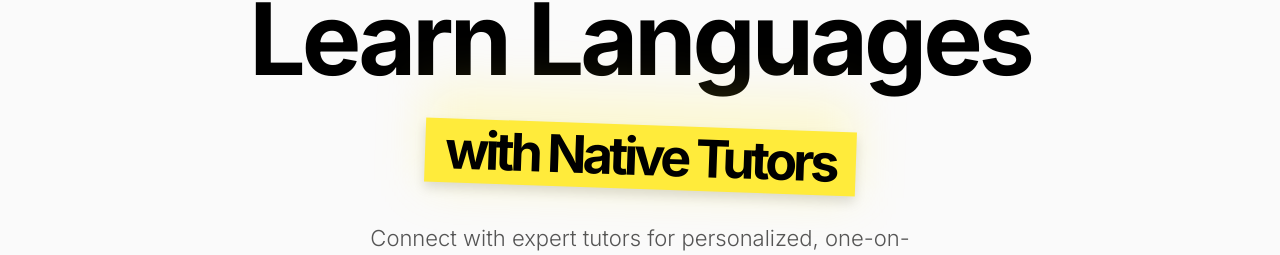
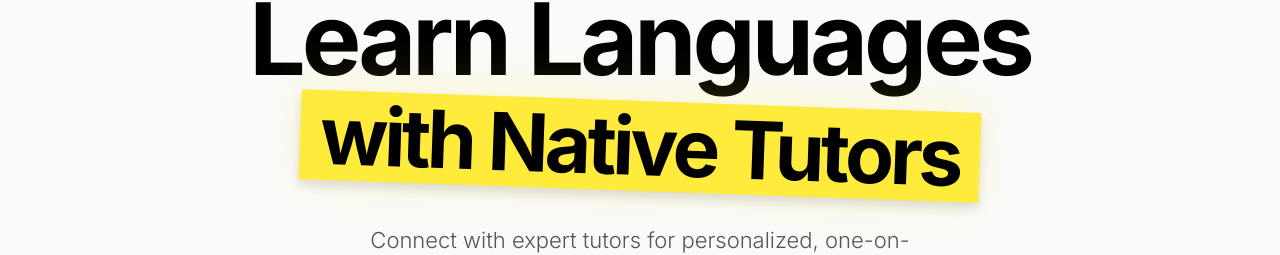
Before and after one commit to supermarios77/Linglix, a Next.js app: page /en in a window 1280 px wide. Shown: the part 233-488 px from the top of the page. Built offline with nearby package versions, Linux system fonts and the light colour scheme; no server answers; the database is empty.

Commit message:
🔧 Fix 'with Native Tutors' text size on desktop
Increased highlighted text size on large screens:
- lg: 52px → 70px (main heading is 88px)
- xl: 70px → 80px (main heading is 100px)

Now properly proportional to the main heading on desktop screens

```diff
--- a/components/landing/HeroSection.tsx
+++ b/components/landing/HeroSection.tsx
@@ -35,7 +35,7 @@ export function HeroSection({ locale, session }: HeroSectionProps) {
           {t("hero.title")}
           <br />
           <span className="relative inline-block mt-1 sm:mt-2">
-            <span className="inline-block bg-[#ffeb3b] dark:bg-[#ccf381] text-black dark:text-black px-3 sm:px-4 md:px-5 py-1.5 sm:py-2 -rotate-[-2deg] transform origin-center font-bold shadow-[0_4px_8px_rgba(0,0,0,0.1)] sm:shadow-[0_6px_12px_rgba(0,0,0,0.12)] relative z-10 text-[28px] sm:text-[36px] md:text-[44px] lg:text-[52px]">
+            <span className="inline-block bg-[#ffeb3b] dark:bg-[#ccf381] text-black dark:text-black px-3 sm:px-4 md:px-5 py-1.5 sm:py-2 -rotate-[-2deg] transform origin-center font-bold shadow-[0_4px_8px_rgba(0,0,0,0.1)] sm:shadow-[0_6px_12px_rgba(0,0,0,0.12)] relative z-10 text-[28px] sm:text-[36px] md:text-[44px] lg:text-[70px] xl:text-[80px]">
               {t("hero.titleHighlight")}
             </span>
             <span className="absolute inset-0 bg-[#ffeb3b]/20 dark:bg-[#ccf381]/20 blur-xl -rotate-[-2deg] transform origin-center" aria-hidden="true" />
```
